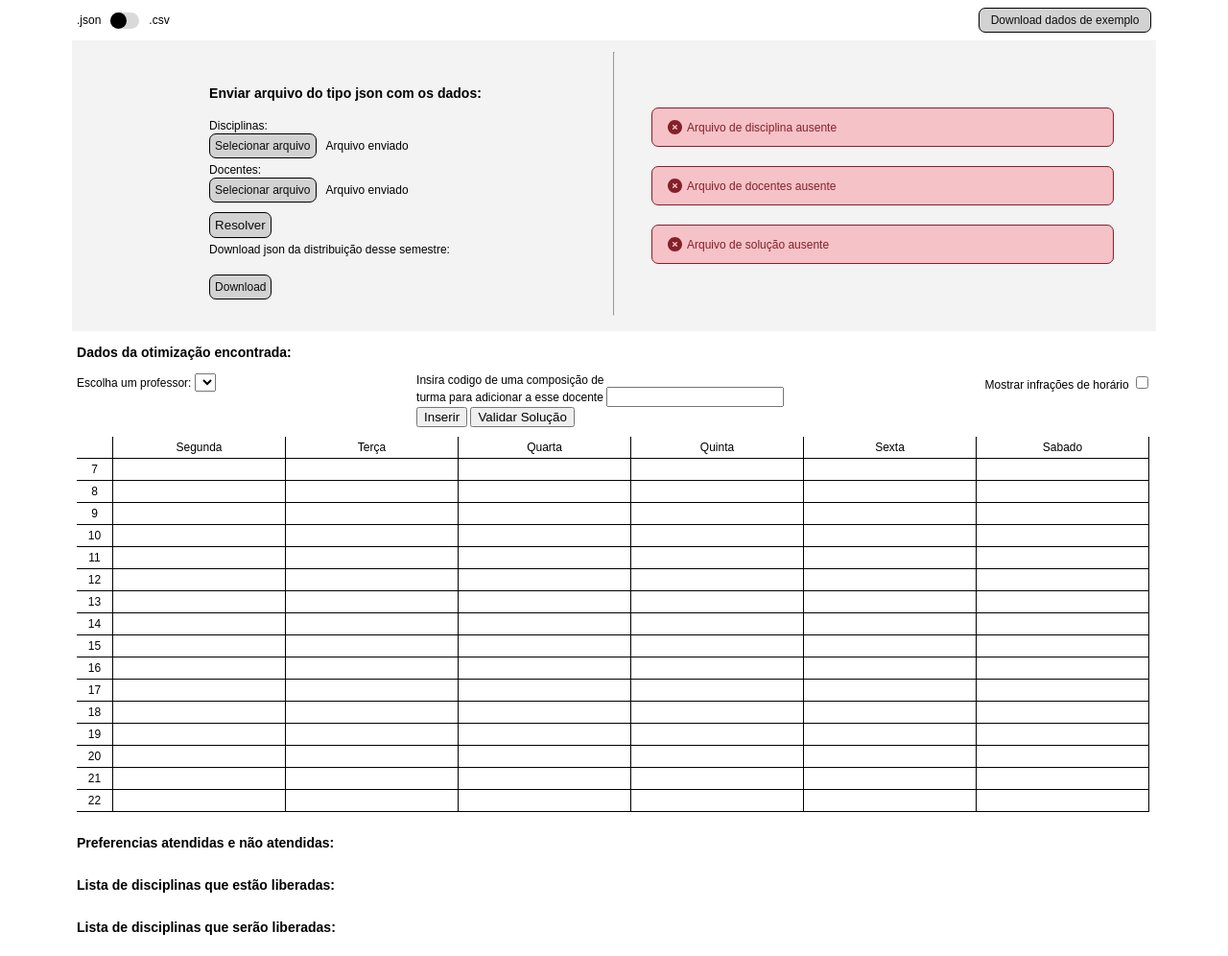
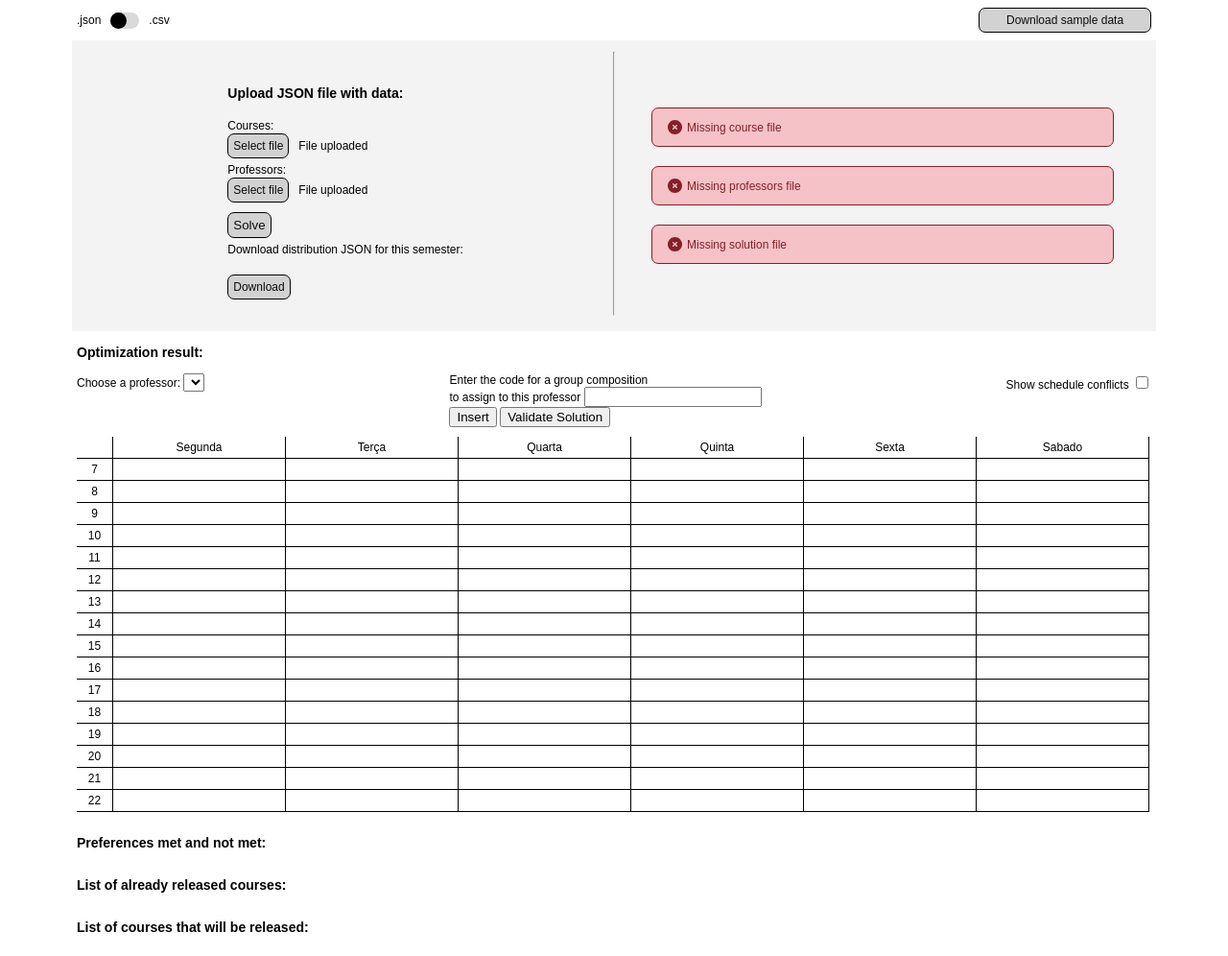
Before and after one commit to ElMigu17/TAP, a Flask app: page / in a window 1280 px wide. Shown: the whole page at 96% size. Run offline with Flask 3, Linux system fonts and the light colour scheme; lists and menus that the app fills with data are empty; style sheets or scripts are compiled from the project's sources.

Commit message:
refactor: translate templates/index.html

```diff
--- a/templates/index.html
+++ b/templates/index.html
@@ -22,8 +22,7 @@
         <p>.csv</p>
       </div>
 
-
-      <a class="botao" href="{{url_for('download_example_files')}}">Download dados de exemplo</a>
+      <a class="botao" href="{{url_for('download_example_files')}}">Download sample data</a>
     </div>
   </div>
 
@@ -32,105 +31,103 @@
       <hr class="linha_painel" />
       <form id="envioArquivos">
         <div class="json">
-          <h3>Enviar arquivo do tipo json com os dados:</h3>
+          <h3>Upload JSON file with data:</h3>
 
-          <p class="label-file">Disciplinas:</p>
+          <p class="label-file">Courses:</p>
           <div class="label-input-file">
             <label for="disciplinas" class="label-selecao-arquivo botao" ondragover="arquivo_emcima(event)"
-              ondragleave="arquivo_nao_emcima(this)" ondrop="arquivo_caiu(event)">Selecionar arquivo</label>
+              ondragleave="arquivo_nao_emcima(this)" ondrop="arquivo_caiu(event)">Select file</label>
             <input type="file" id="disciplinas" class="botao-selecao-arquivo" name="disciplinas" accept=".json" />
-            <div>Arquivo enviado</div>
+            <div>File uploaded</div>
           </div>
 
-          <p class="label-file">Docentes:</p>
+          <p class="label-file">Professors:</p>
           <div class="label-input-file">
             <label for="docentes" class="label-selecao-arquivo botao" ondragover="arquivo_emcima(event)"
-              ondragleave="arquivo_nao_emcima(this)" ondrop="arquivo_caiu(event)">Selecionar arquivo</label>
-            <input type="file" id="docentes" class="botao-selecao-arquivo" name="docentes" placeholder="Escolher"
-              accept=".json" />
-            <div>Arquivo enviado</div>
+              ondragleave="arquivo_nao_emcima(this)" ondrop="arquivo_caiu(event)">Select file</label>
+            <input type="file" id="docentes" class="botao-selecao-arquivo" name="docentes"
+              placeholder="Choose" accept=".json" />
+            <div>File uploaded</div>
           </div>
 
           <div class="botoes-de-solucao">
-            <button onclick="solver(event)" class="botao">Resolver</button>
+            <button onclick="solver(event)" class="botao">Solve</button>
           </div>
 
-          <label class="download-label" for="export">Download json da distribuição desse semestre:</label><br />
+          <label class="download-label" for="export">Download distribution JSON for this semester:</label><br />
           <a class="botao" href="{{url_for('download_file', tipo_arquivo = 'json')}}">Download</a>
         </div>
 
         <div class="csv">
-          <h3>Enviar arquivo do tipo csv com os dados:</h3>
+          <h3>Upload CSV file with data:</h3>
 
-          <p class="label-file">Docentes no próximo semestre:</p>
+          <p class="label-file">Professors for next semester:</p>
           <div class="label-input-file">
             <label for="docentes_csv" class="botao" ondragover="arquivo_emcima(event)"
-              ondragleave="arquivo_nao_emcima(this)" ondrop="arquivo_caiu(event)">Selecionar arquivo</label>
+              ondragleave="arquivo_nao_emcima(this)" ondrop="arquivo_caiu(event)">Select file</label>
             <input type="file" id="docentes_csv" name="docentes_csv" class="botao-selecao-arquivo" accept=".csv" />
-            <div>Arquivo enviado</div>
+            <div>File uploaded</div>
           </div>
 
-          <p class="label-file">Disciplinas no próximo semestre:</p>
+          <p class="label-file">Courses for next semester:</p>
           <div class="label-input-file">
             <label for="disciplinas_prox" class="botao" ondragover="arquivo_emcima(event)"
-              ondragleave="arquivo_nao_emcima(this)" ondrop="arquivo_caiu(event)">Selecionar arquivo</label>
+              ondragleave="arquivo_nao_emcima(this)" ondrop="arquivo_caiu(event)">Select file</label>
             <input type="file" id="disciplinas_prox" name="disciplinas_prox" class="botao-selecao-arquivo"
               accept=".csv" />
-            <div>Arquivo enviado</div>
+            <div>File uploaded</div>
           </div>
 
-          <p class="label-file">Quantidades do final do ultimo semestre:</p>
+          <p class="label-file">Quantities from last semester end:</p>
           <div class="label-input-file">
             <label for="qtd_fim_ultimo_semestre" class="botao" ondragover="arquivo_emcima(event)"
-              ondragleave="arquivo_nao_emcima(this)" ondrop="arquivo_caiu(event)">Selecionar arquivo</label>
-            <input type="file" id="qtd_fim_ultimo_semestre" name="qtd_fim_ultimo_semestre" class="botao-selecao-arquivo"
-              accept=".csv" />
-            <div>Arquivo enviado</div>
+              ondragleave="arquivo_nao_emcima(this)" ondrop="arquivo_caiu(event)">Select file</label>
+            <input type="file" id="qtd_fim_ultimo_semestre" name="qtd_fim_ultimo_semestre"
+              class="botao-selecao-arquivo" accept=".csv" />
+            <div>File uploaded</div>
           </div>
 
-          <p class="label-file">Preferencias:</p>
+          <p class="label-file">Preferences:</p>
           <div class="label-input-file">
             <label for="preferencias" class="botao" ondragover="arquivo_emcima(event)"
-              ondragleave="arquivo_nao_emcima(this)" ondrop="arquivo_caiu(event)">Selecionar arquivo</label>
+              ondragleave="arquivo_nao_emcima(this)" ondrop="arquivo_caiu(event)">Select file</label>
             <input type="file" id="preferencias" name="preferencias" class="botao-selecao-arquivo" accept=".csv" />
-            <div>Arquivo enviado</div>
+            <div>File uploaded</div>
           </div>
 
-          <p class="label-file">Ultimo semestre:</p>
+          <p class="label-file">Last semester:</p>
           <div class="label-input-file">
             <label for="ultimo_semestre" class="botao" ondragover="arquivo_emcima(event)"
-              ondragleave="arquivo_nao_emcima(this)" ondrop="arquivo_caiu(event)">Selecionar arquivo</label>
+              ondragleave="arquivo_nao_emcima(this)" ondrop="arquivo_caiu(event)">Select file</label>
             <input type="file" id="ultimo_semestre" name="ultimo_semestre" class="botao-selecao-arquivo"
               accept=".csv" />
-            <div>Arquivo enviado</div>
+            <div>File uploaded</div>
           </div>
 
-          <p class="label-file">Penultimo semestre:</p>
+          <p class="label-file">Second to last semester:</p>
           <div class="label-input-file">
             <label for="penultimo_semestre" class="botao" ondragover="arquivo_emcima(event)"
-              ondragleave="arquivo_nao_emcima(this)" ondrop="arquivo_caiu(event)">Selecionar arquivo</label>
+              ondragleave="arquivo_nao_emcima(this)" ondrop="arquivo_caiu(event)">Select file</label>
             <input type="file" id="penultimo_semestre" name="penultimo_semestre" class="botao-selecao-arquivo"
               accept=".csv" />
-            <div>Arquivo enviado</div>
+            <div>File uploaded</div>
           </div>
 
-          <p class="label-file">Antipenultimo semestre:</p>
+          <p class="label-file">Third to last semester:</p>
           <div class="label-input-file">
             <label for="antipenultimo_semestre" class="botao" ondragover="arquivo_emcima(event)"
-              ondragleave="arquivo_nao_emcima(this)" ondrop="arquivo_caiu(event)">Selecionar arquivo</label>
+              ondragleave="arquivo_nao_emcima(this)" ondrop="arquivo_caiu(event)">Select file</label>
             <input type="file" id="antipenultimo_semestre" name="antipenultimo_semestre" class="botao-selecao-arquivo"
               accept=".csv" />
-            <div>Arquivo enviado</div>
+            <div>File uploaded</div>
           </div>
 
           <div class="botoes-de-solucao">
-            <button onclick="solver(event)" class="botao">Resolver</button>
+            <button onclick="solver(event)" class="botao">Solve</button>
           </div>
-          <button onclick="erros_de_leitura(event)" class="botao">
-            Erros de leitura
-          </button>
+          <button onclick="erros_de_leitura(event)" class="botao">Reading errors</button>
 
-          <label class="download-label" for="export">Download csv da distribuição desse semestre:</label><br />
+          <label class="download-label" for="export">Download CSV for this semester's distribution:</label><br />
           <a class="botao" href="{{url_for('download_file', tipo_arquivo = 'csv')}}">Download</a>
         </div>
       </form>
@@ -138,68 +135,65 @@
       <div id="presenca-de-arquivo">
         <div class="json">
           <div class="ausente">
-            <img src="static/X.svg" />Arquivo de disciplina ausente
+            <img src="static/X.svg" />Missing course file
           </div>
           <div class="ausente">
-            <img src="static/X.svg" />Arquivo de docentes ausente
+            <img src="static/X.svg" />Missing professors file
           </div>
           <div class="ausente">
-            <img src="static/X.svg" />Arquivo de solução ausente
+            <img src="static/X.svg" />Missing solution file
           </div>
         </div>
         <div class="csv">
           <div class="ausente">
-            <img src="static/X.svg" />Arquivo de professores ausente
+            <img src="static/X.svg" />Missing professors file
           </div>
           <div class="ausente">
-            <img src="static/X.svg" />Arquivo de disciplinas no próximo
-            semestre ausente
+            <img src="static/X.svg" />Missing next semester courses file
           </div>
           <div class="ausente">
-            <img src="static/X.svg" />Arquivo de quantidades do final do
-            ultimo semestre ausente
+            <img src="static/X.svg" />Missing end of last semester quantities file
           </div>
           <div class="ausente">
-            <img src="static/X.svg" />Arquivo de preferencias ausente
+            <img src="static/X.svg" />Missing preferences file
           </div>
           <div class="ausente">
-            <img src="static/X.svg" />Arquivo de ultimo semestre ausente
+            <img src="static/X.svg" />Missing last semester file
           </div>
           <div class="ausente">
-            <img src="static/X.svg" />Arquivo de penultimo semestre ausente
+            <img src="static/X.svg" />Missing second to last semester file
           </div>
           <div class="ausente">
-            <img src="static/X.svg" />Arquivo de antipenultimo semestre
-            ausente
+            <img src="static/X.svg" />Missing third to last semester file
           </div>
           <div class="ausente">
-            <img src="static/X.svg" />Arquivo de solução da otimização ausente
+            <img src="static/X.svg" />Missing optimization solution file
           </div>
         </div>
       </div>
     </div>
 
     <div id="dados_solucao">
-      <h3>Dados da otimização encontrada:</h3>
+      <h3>Optimization result:</h3>
     </div>
 
     <div class="config-tab">
       <div>
-        <label for="nome_docentes">Escolha um professor:</label>
+        <label for="nome_docentes">Choose a professor:</label>
         <select name="nome_docentes" id="nome_docentes"></select>
       </div>
 
       <div>
         <label>
-          Insira codigo de uma composição de <br />
-          turma para adicionar a esse docente
+          Enter the code for a group composition <br />
+          to assign to this professor
         </label>
         <input id="insere_cod_disciplinas" type="text" name="cod_disciplinas" list="cod_disciplinas" />
         <datalist id="cod_disciplinas" style="display: flex"> </datalist>
-        <button onclick="inserir_par_obrigatorio()">Inserir</button>
-        <button onclick="validar_solucao()">Validar Solução</button>
+        <button onclick="inserir_par_obrigatorio()">Insert</button>
+        <button onclick="validar_solucao()">Validate Solution</button>
       </div>
-      <label for="nome_docentes">Mostrar infrações de horário
+      <label for="nome_docentes">Show schedule conflicts
         <input onclick="alternar_mudanca_conflito()" type="checkbox" id="mostra_conflito" checked />
       </label>
     </div>
@@ -210,23 +204,23 @@
     </div>
 
     <div>
-      <h3>Preferencias atendidas e não atendidas:</h3>
+      <h3>Preferences met and not met:</h3>
       <div id="tabela_preferencias"></div>
     </div>
 
     <div>
-      <h3>Lista de disciplinas que estão liberadas:</h3>
+      <h3>List of already released courses:</h3>
       <ul id="disciplinas_estao_liberadas"></ul>
     </div>
 
     <div>
-      <h3>Lista de disciplinas que serão liberadas:</h3>
+      <h3>List of courses that will be released:</h3>
       <ul id="disciplinas_serao_liberadas"></ul>
     </div>
   </div>
 
   <div class="loader-container" id="loader-container">
-    <p class="loader-label">Carregando...</p>
+    <p class="loader-label">Loading...</p>
     <div class="loader-ellipsis">
       <div></div>
       <div></div>
```
